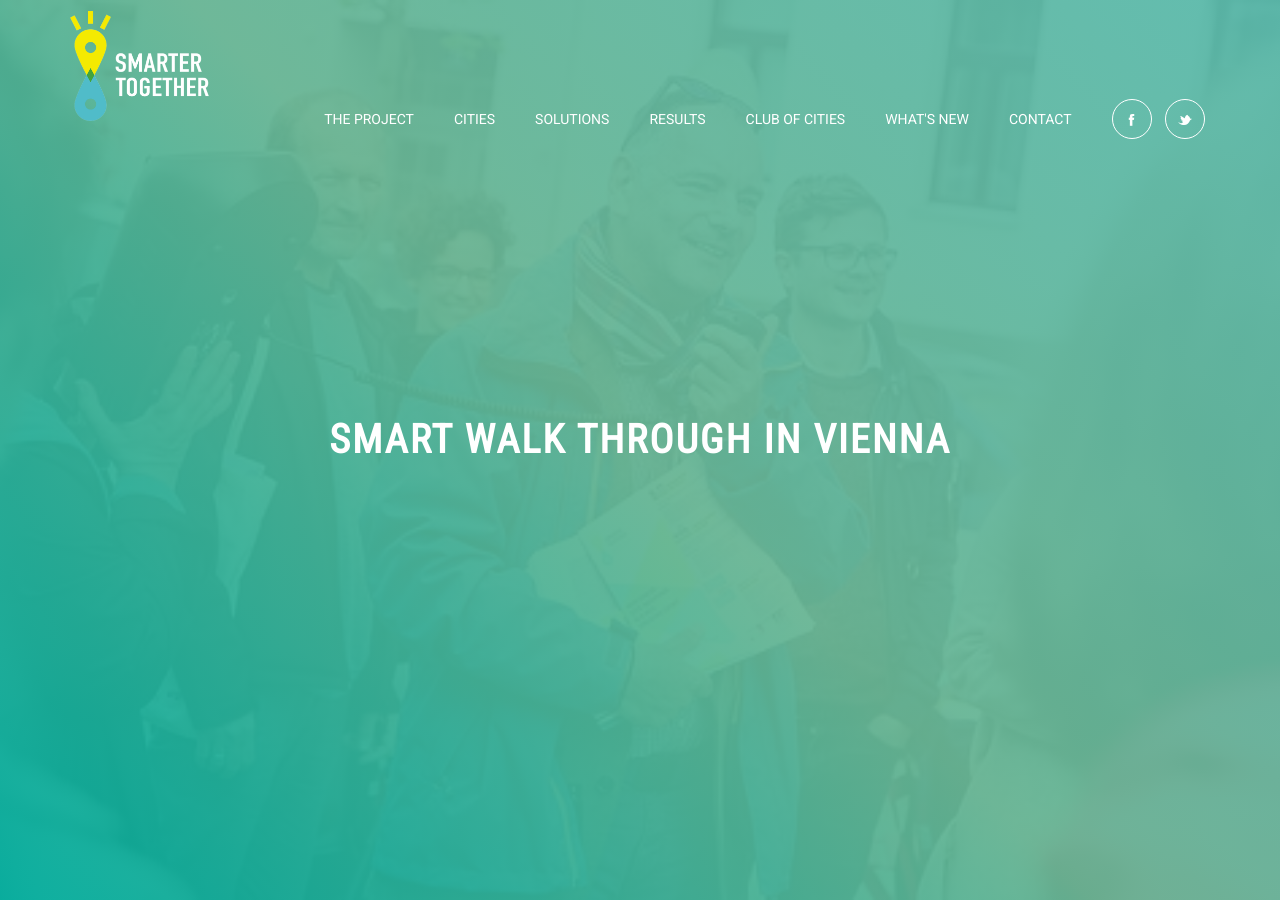
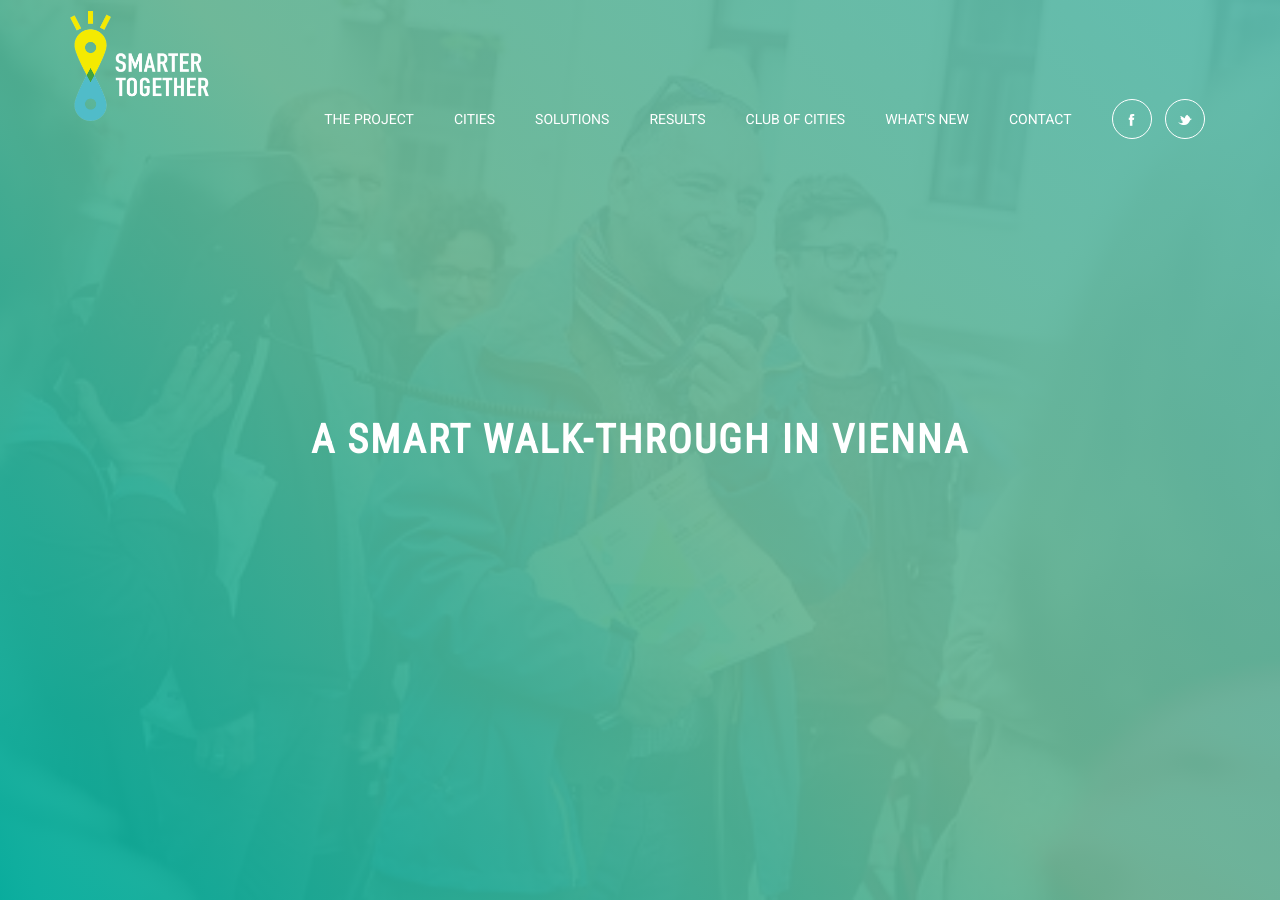
Before and after one commit to frontcraft/smarttogether, a Jekyll site: the page built from _news/2017-04-26-Smart-Walk-Through.md, in a window 1280 px wide and 900 px high. Built offline with Jekyll 4.4.1, drawn with Linux system fonts in a browser that asks for light colours; nearby versions of some CDN libraries.

```diff
--- a/_news/2017-04-26-Smart-Walk-Through.md
+++ b/_news/2017-04-26-Smart-Walk-Through.md
@@ -1,6 +1,6 @@
 ---
 layout: news-page
-title: "Smart Walk Through in Vienna"
+title: "A Smart Walk-Through in Vienna"
 date: 2017-04-26
 imageurl: images/news/Smart Walk Through Vienna 1 Web.jpg
 ---
```
